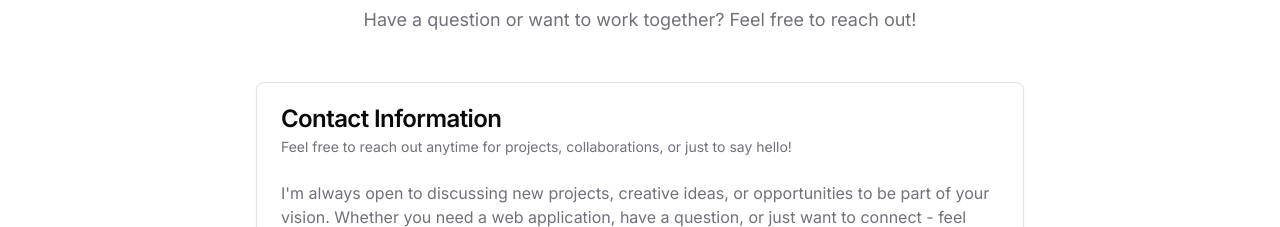
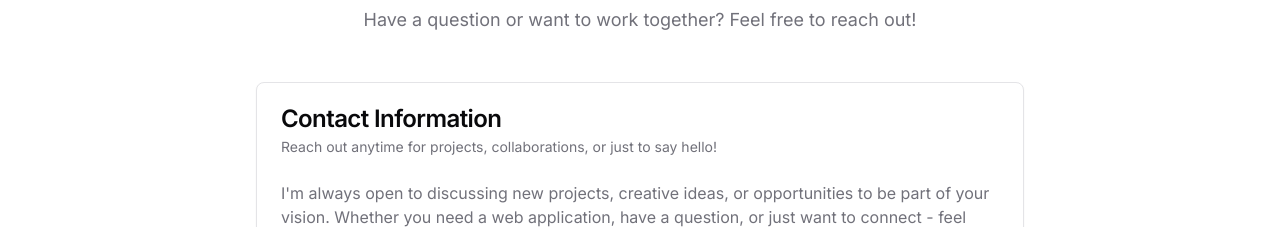
Before and after one commit to Abdul-Moiz03/Moiz, a Next.js app: page / in a window 1280 px wide. Shown: the part 4140-4367 px from the top of the page. Built offline with nearby package versions, Linux system fonts and the light colour scheme.

Commit message:
Card desp update

```diff
--- a/components/contact.tsx
+++ b/components/contact.tsx
@@ -21,7 +21,7 @@ export default function Contact() {
             <CardHeader>
               <CardTitle>Contact Information</CardTitle>
               <CardDescription>
-                Feel free to reach out anytime for projects, collaborations, or just to say hello!
+                Reach out anytime for projects, collaborations, or just to say hello!
               </CardDescription>
             </CardHeader>
             <CardContent className="space-y-6">
```
